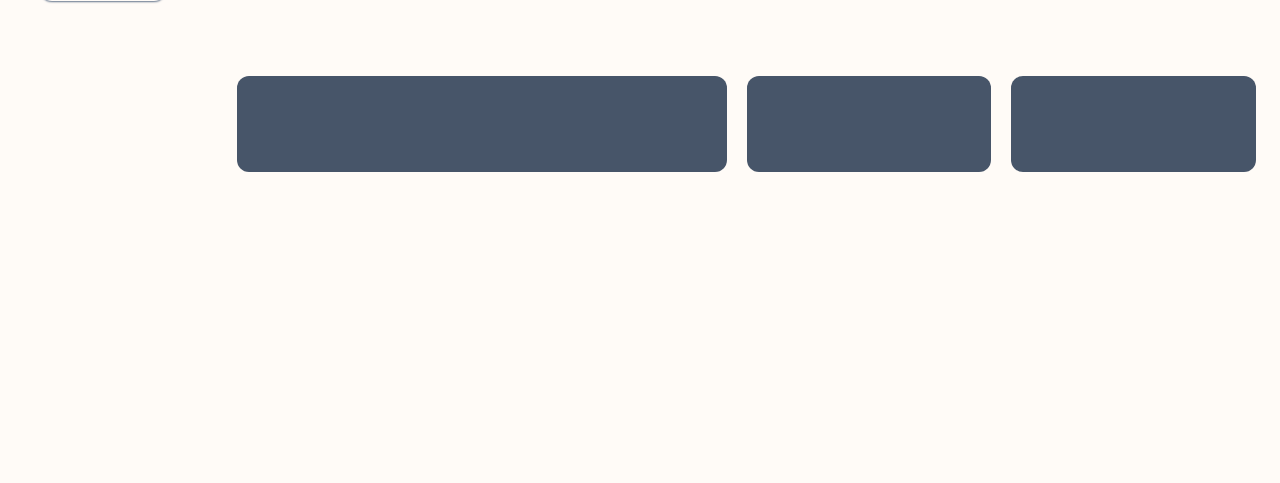
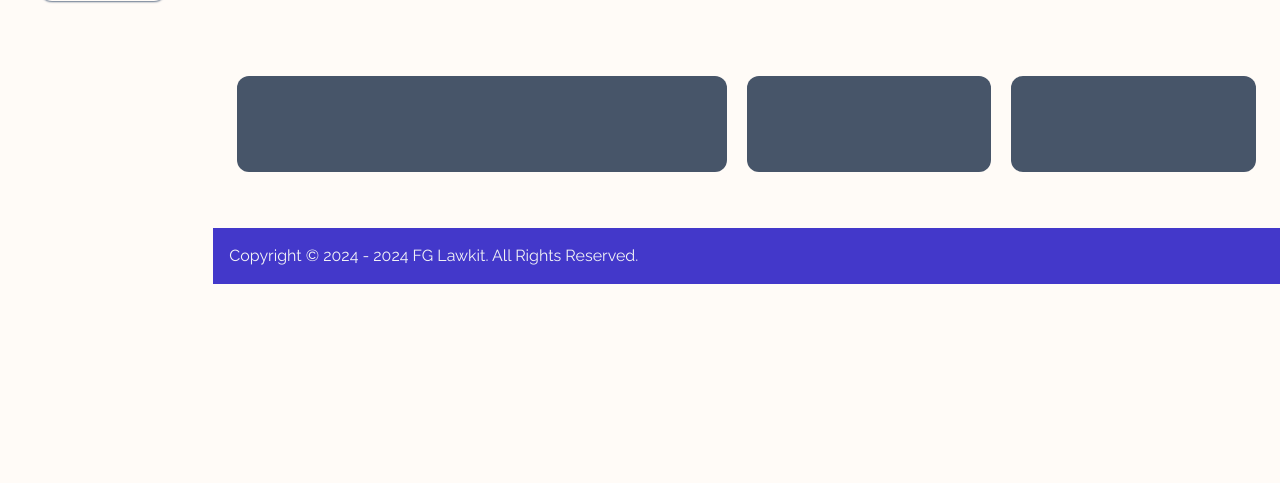
Before and after one commit to compitcomds/fglk-website, a Flask app: page / in a window 1280 px wide. Shown: the part 751-1234 px from the top of the page. Run offline with Flask 3, Linux system fonts and the light colour scheme.

Commit message:
coooooooooo

```diff
--- a/fglk/static/css/main2.css
+++ b/fglk/static/css/main2.css
@@ -1356,7 +1356,7 @@ p {
   display: flex;
   align-items: center;
   justify-content: space-between;
-  gap: 102px;
+  gap: 150px;
   padding: 0.5rem;
 }
 
@@ -1537,3 +1537,77 @@ p {
   -o-object-fit: cover;
      object-fit: cover;
 }
+
+/* footer */
+
+.foot {
+  --tw-bg-opacity: 1;
+  background-color: rgb(67 56 202 / var(--tw-bg-opacity));
+  padding-top: 1rem;
+  padding-bottom: 1rem;
+  --tw-text-opacity: 1;
+  color: rgb(243 244 246 / var(--tw-text-opacity));
+}
+
+.foot-container {
+  width: 100%;
+}
+
+@media (min-width: 640px) {
+  .foot-container {
+    max-width: 640px;
+  }
+}
+
+@media (min-width: 768px) {
+  .foot-container {
+    max-width: 768px;
+  }
+}
+
+@media (min-width: 1024px) {
+  .foot-container {
+    max-width: 1024px;
+  }
+}
+
+@media (min-width: 1280px) {
+  .foot-container {
+    max-width: 1280px;
+  }
+}
+
+@media (min-width: 1536px) {
+  .foot-container {
+    max-width: 1536px;
+  }
+}
+
+.foot-container {
+  margin-left: auto;
+  margin-right: auto;
+  padding-left: 1rem;
+  padding-right: 1rem;
+}
+
+.footer-flex {
+  margin-left: -1rem;
+  margin-right: -1rem;
+  display: flex;
+  flex-wrap: wrap;
+  justify-content: space-between;
+}
+
+.foot-content {
+  width: 100%;
+  padding-left: 1rem;
+  padding-right: 1rem;
+  text-align: center;
+}
+
+@media (min-width: 640px) {
+  .foot-content {
+    width: auto;
+    text-align: left;
+  }
+}
--- a/fglk/templates/base2.html
+++ b/fglk/templates/base2.html
@@ -124,8 +124,26 @@
                 {% block content %}
 
                 {% endblock content %}
+                <footer>
+                    <div class="foot">
+                        <div class="foot-container">
+                            <div class="footer-flex">
+                                <div class="foot-content">
+                                    Copyright © 2024
+                                    <script>new Date().getFullYear() > 2020 && document.write("- " + new Date().getFullYear())</script>
+
+                                    FG Lawkit. All Rights Reserved.
+                                </div>
+                                <!-- <div class="foot-content">
+                                    Made with ❤️ by Dipesh & Darshan.
+                                </div> -->
+                            </div>
+                        </div>
+                    </div>
+                </footer>
             </div>
         </div>
+
     </section>
 
 
```
Also changed, not shown: fglk/static/src/input2.css (+14 -1 lines).
